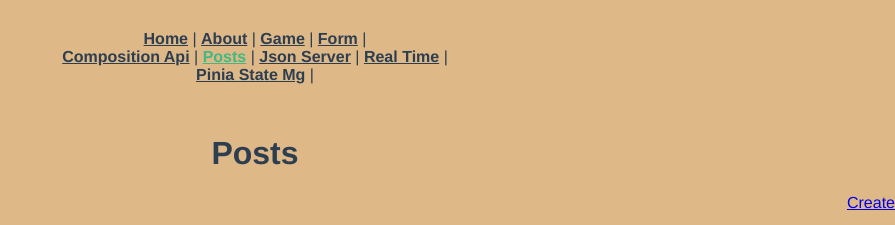
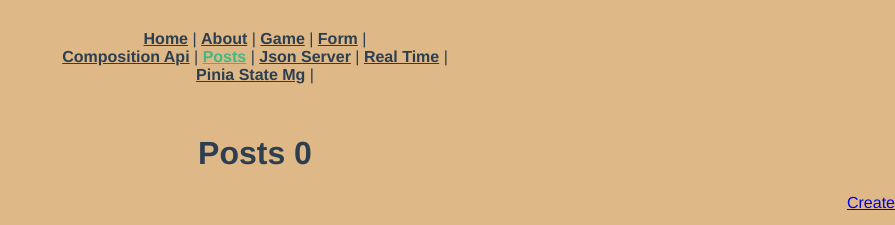
Before and after one commit to kollence/vue3tutorial, a Vue app: page /posts in a window 1280 px wide. Shown: the top 225 px of the page, without its empty margins (385-1280 px from the left). Built offline with nearby package versions, Linux system fonts and the light colour scheme; no server answers; the database is empty.

Commit message:
import getter u posts

```diff
--- a/src/store/counter.js
+++ b/src/store/counter.js
@@ -2,6 +2,9 @@ import { defineStore } from 'pinia'
 
 export const useCounterStore = defineStore('counter', {
   state: () => ({ count: 0 }),
+  getters: {
+    double: (state) => state.count * 2,
+  },
 
   actions: {
     increment() {
--- a/src/views/Posts.vue
+++ b/src/views/Posts.vue
@@ -1,5 +1,5 @@
 <template>
-  <h1>Posts</h1>
+  <h1>Posts {{counter.double}}</h1>
   <div class="actions"><router-link to="/create">Create</router-link></div>
 
   <div v-if="error">{{error}}</div>
@@ -18,17 +18,17 @@ import PostList from "@/components/PostList.vue";
 import getPosts from "@/composables/getPosts"
 import Loader from '@/components/Loader.vue'
 import TagList from '@/components/TagList.vue'
-
+import { useCounterStore } from '@/store/counter'
 export default {
   name: "posts",
   components: {
     PostList, Loader,TagList
   },
   setup() {
-
+    const counter = useCounterStore()
     const {posts, error, loadPosts} = getPosts()
     loadPosts()
-    return {posts, error}
+    return {posts, error, counter}
   },
 
 };
```
